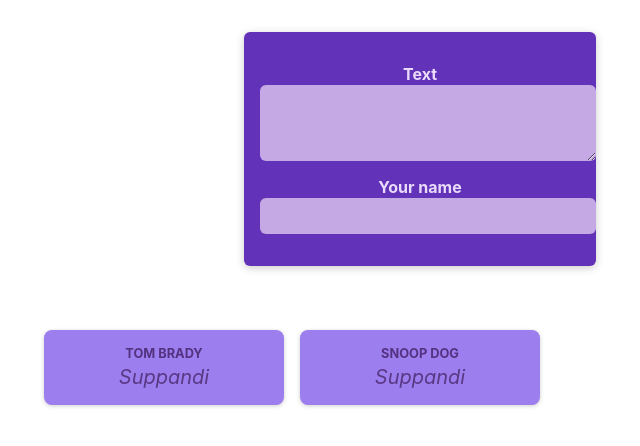
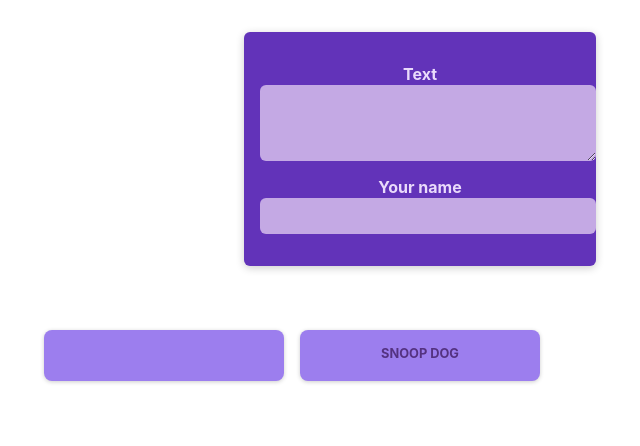
Before and after one commit to rahul-soshte/react-try, a React (Create React App) app: page / in a window 1280 px wide. Shown: the top 446 px of the page, without its empty margins (220-860 px from the left). Built offline with nearby package versions, Linux system fonts and the light colour scheme.

Commit message:
lfting state up

```diff
--- a/src/components/NewPost.js
+++ b/src/components/NewPost.js
@@ -1,22 +1,17 @@
 import classes from './NewPost.module.css';
 import { useState } from 'react';
-function NewPost() {
-  const [enteredBody, setEnteredBody] = useState('');
 
-  function changeBodyHandler (event) {
-    setEnteredBody( event.target.value)
-  }
+function NewPost(props) {
 
   return (
     <form className={classes.form}>
       <p>
         <label htmlFor="body">Text</label>
-        <textarea id="body" required rows={3} onChange={changeBodyHandler}/>
+        <textarea id="body" required rows={3} onChange={props.onBodyChange}/>
       </p>
-      <p>{enteredBody}</p>
       <p>
         <label htmlFor="name">Your name</label>
-        <input type="text" id="name" required />
+        <input type="text" id="name" required onChange={props.onAuthorChange} />
       </p>
     </form>
   );
--- a/src/components/Post.js
+++ b/src/components/Post.js
@@ -1,16 +1,14 @@
 import classes from './Post.module.css'
 
-const names = ["Suppandi", "Tantri the Mantri"]
 
 function Post(props) {
 
-  const chosenName = Math.random() > 0.5? names[0]: names[1];
 
   return (
-      <div className={classes.post}>
-        <p className={classes.author}>{props.author}</p>
-        <p className={classes.text}>{chosenName}</p>
-      </div>
+    <li className={classes.post}>
+      <p className={classes.author}>{props.author}</p>
+      <p className={classes.text}>{props.body}</p>
+    </li>
     );
   }
 
--- a/src/components/PostList.js
+++ b/src/components/PostList.js
@@ -1,16 +1,26 @@
 import Post from "./Post";
 import classes from "./PostList.module.css";
 import NewPost  from "./NewPost";
+import { useState } from "react";
+function PostList(props) {
+  const [enteredBody, setEnteredBody] = useState('');
+  const [enteredAuthor, setEnteredAuthor] = useState('');
 
-function PostList(props) {
+  function bodyChangeHandler(event) {
+    setEnteredBody(event.target.value);
+  }
 
-    return (
+  function authorChangeHandler(event) {
+    setEnteredAuthor(event.target.value);
+  }
+
+  return (
       <>
-        <NewPost />
-        <ul className={classes.posts}>
-          <Post author = "tom brady"/>
-          <Post author = "snoop dog"/>
-        </ul>
+      <NewPost onBodyChange={bodyChangeHandler} onAuthorChange={authorChangeHandler} />
+      <ul className={classes.posts}>
+        <Post author={enteredAuthor} body={enteredBody} />
+        <Post author = "snoop dog"/>
+      </ul>
       </>
       );
 }
```
